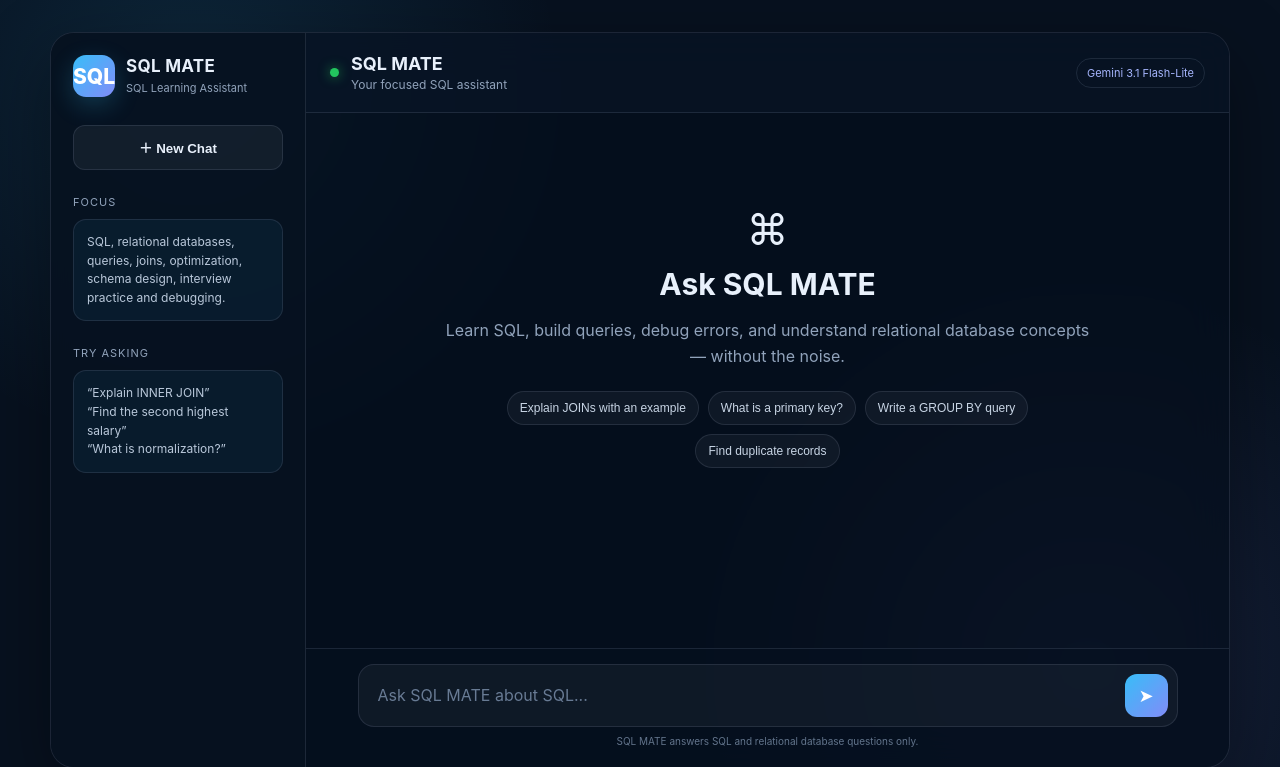
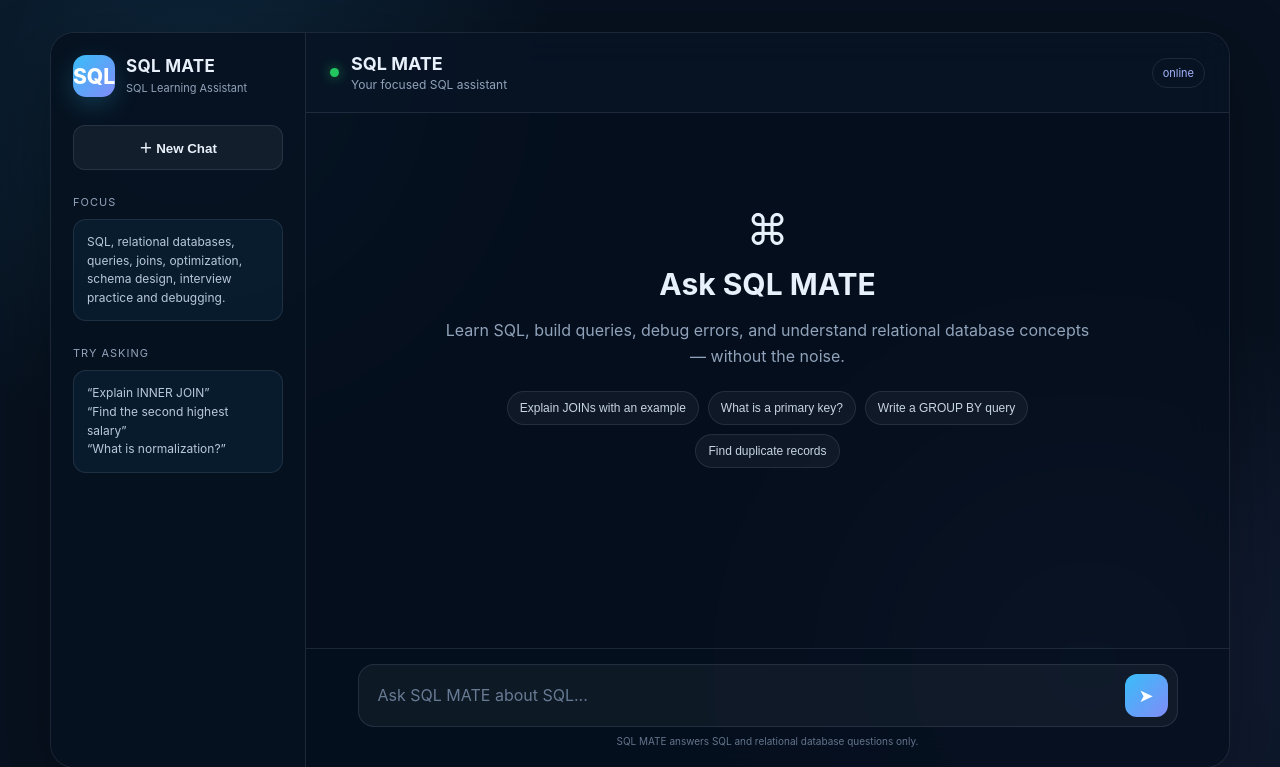
Before and after one commit to RAGASUTHAN/SQL_Mate, a Flask app: page / in a window 1280 px wide. Shown: the top 767 px of the page. Run offline with Flask 3, Linux system fonts and the light colour scheme.

Commit message:
Update index.html

```diff
--- a/templates/index.html
+++ b/templates/index.html
@@ -164,7 +164,7 @@
                 <span class="status"></span>
                 <div><h1>SQL MATE</h1><p>Your focused SQL assistant</p></div>
             </div>
-            <div class="model">Gemini 3.1 Flash-Lite</div>
+            <div class="model">online</div>
         </header>
 
         <section id="chat">
```
